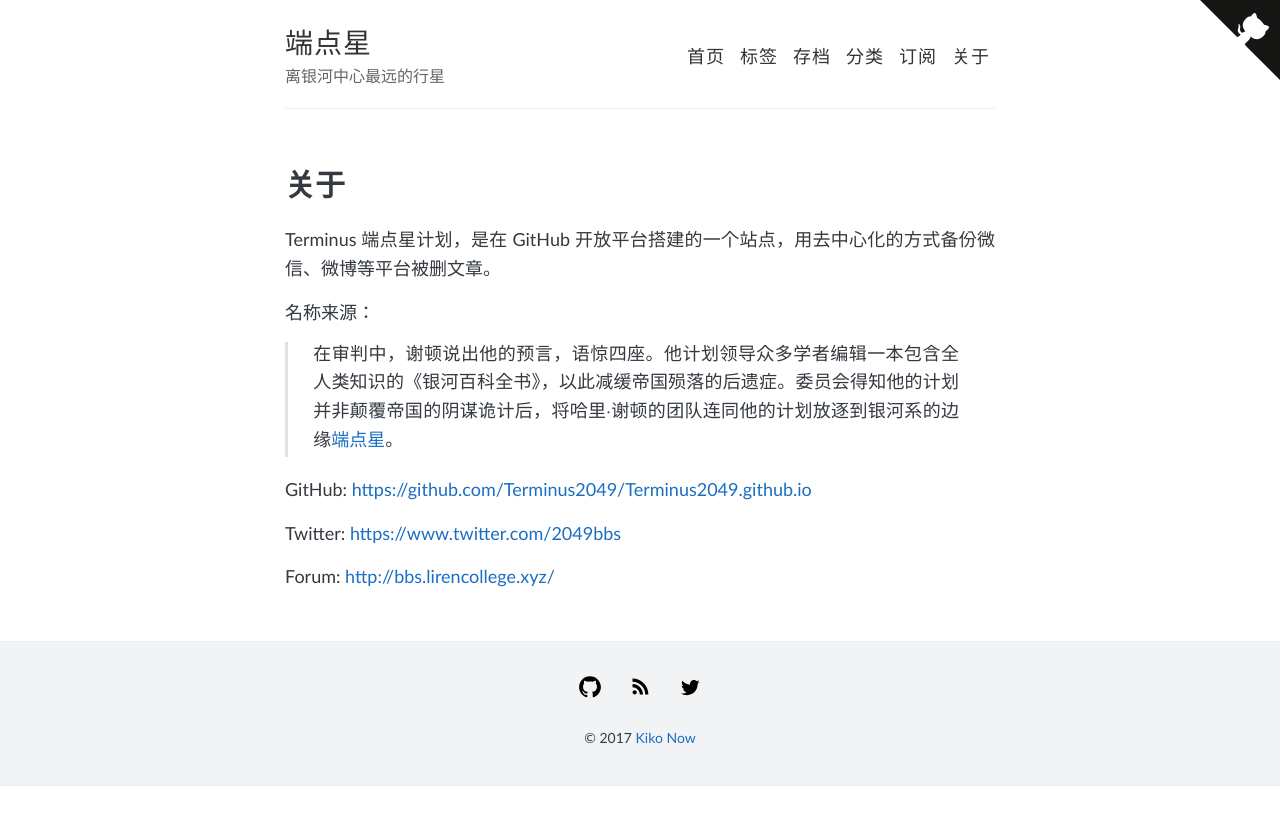
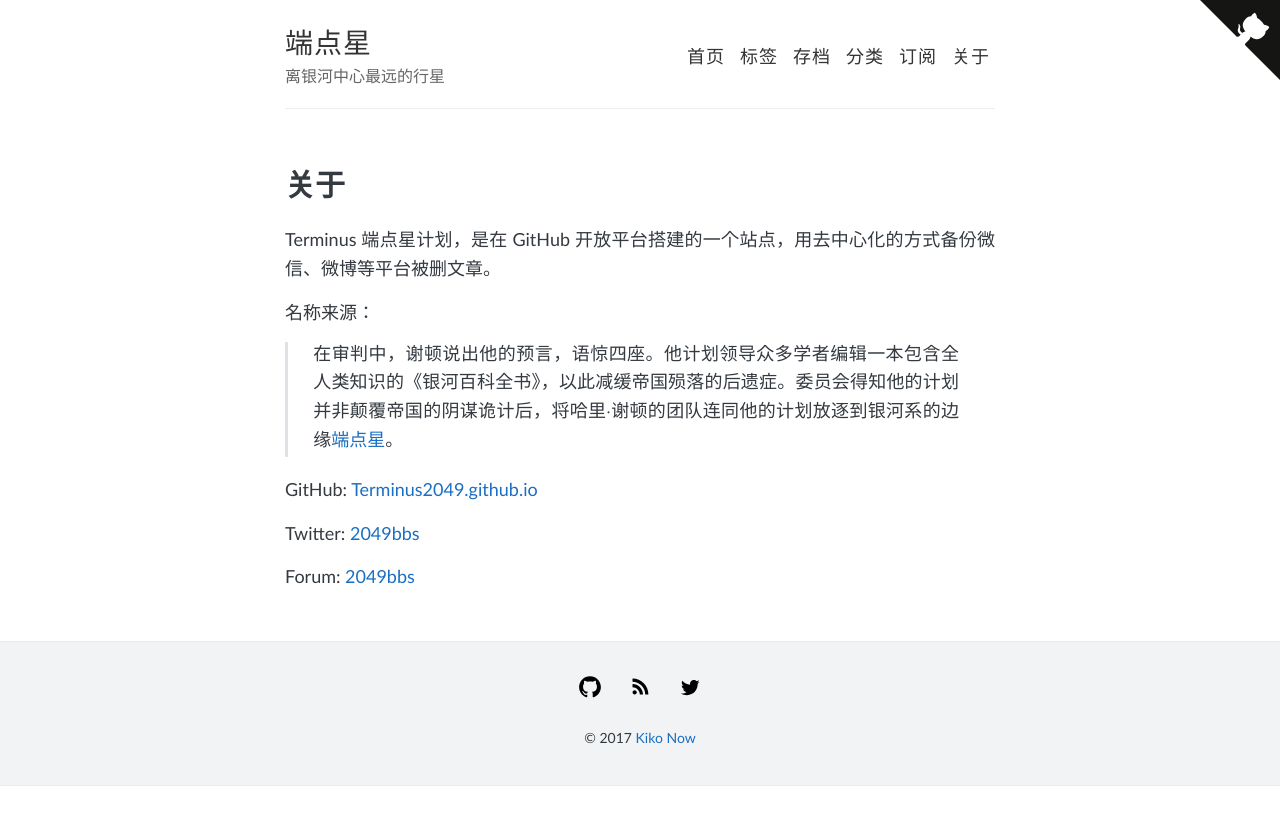
Before and after one commit to Terminus2049/Terminus2049.github.io, a Jekyll site: the page built from about.html, in a window 1280 px wide. Shown: the top 825 px of the page. Built offline with Jekyll 4.4.1, drawn with Linux system fonts in a browser that asks for light colours.

Commit message:
提升移动端体验

```diff
--- a/about.html
+++ b/about.html
@@ -16,8 +16,8 @@
 <p>在审判中，谢顿说出他的预言，语惊四座。他计划领导众多学者编辑一本包含全人类知识的《银河百科全书》，以此减缓帝国殒落的后遗症。委员会得知他的计划并非颠覆帝国的阴谋诡计后，将哈里·谢顿的团队连同他的计划放逐到银河系的边缘<a href="https://zh.wikipedia.org/wiki/基地 (小说)">端点星</a>。</p>
 </blockquote>
 
-<p>GitHub: <a href="https://github.com/Terminus2049/Terminus2049.github.io">https://github.com/Terminus2049/Terminus2049.github.io</a></p>
+<p>GitHub: <a href="https://github.com/Terminus2049/Terminus2049.github.io">Terminus2049.github.io</a></p>
 
-<p>Twitter: <a href="https://www.twitter.com/2049bbs">https://www.twitter.com/2049bbs</a></p>
+<p>Twitter: <a href="https://www.twitter.com/2049bbs">2049bbs</a></p>
 
-<p>Forum: <a href="https://bbs.lirencollege.xyz/">http://bbs.lirencollege.xyz/</a></p>
+<p>Forum: <a href="https://bbs.lirencollege.xyz/">2049bbs</a></p>
```
